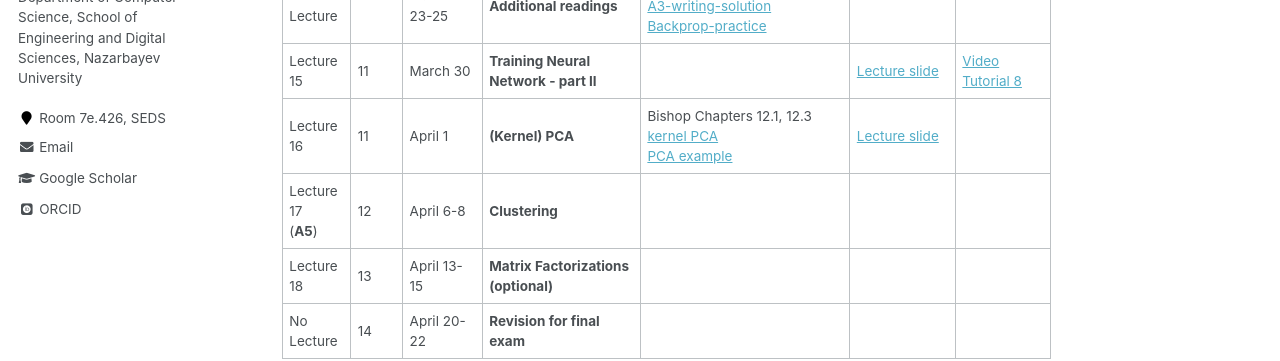
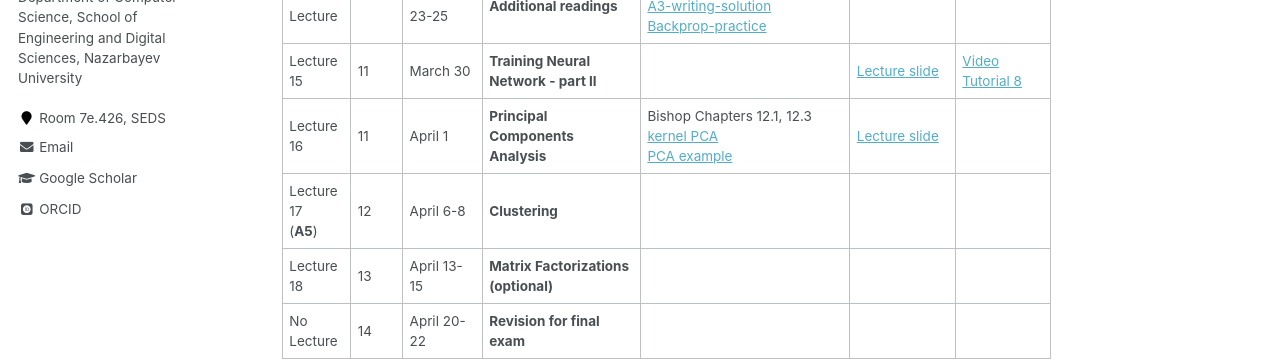
Before and after one commit to tunguyen87/seds-ml, a Jekyll site: the page built from _pages/Lecture.md, in a window 1280 px wide and 900 px high, scrolled down 1457 px. Shown: the part 338-699 px from the top of the window. Built offline with Jekyll 4.4.1, drawn with Linux system fonts in a browser that asks for light colours; some web fonts are replaced.

Commit message:
Update Lecture.md

```diff
--- a/_pages/Lecture.md
+++ b/_pages/Lecture.md
@@ -36,7 +36,7 @@ Last day of classes: April 23
 | Lecture 14<br>(**A4**)   |   10  |March 16-18    |  **Training Neural Network**      | [backprop-notes](https://cs231n.github.io/optimization-2/) <br>[Olah on backprop](http://colah.github.io/posts/2015-08-Backprop/) <br> [Train-NN-1](https://cs231n.github.io/neural-networks-2/),[Train-NN-2](https://cs231n.github.io/neural-networks-3/)(from cs231n) <br>  Bishop Chapter 5  |  [Lecture slide](https://drive.google.com/file/d/1Yc4xBIXPqSPFn4yRYigyYgGPEKIjR2tA/view?usp=sharing)   |  [Video](https://youtu.be/1aU3eobzuq4) <br>[Tutorial 7](https://drive.google.com/file/d/1AI0zv-MjtumkM4ZrKnF8W0wvmjMU0yj0/view?usp=sharing)   |
 | No Lecture   |       |March 23-25   |    **Additional readings**               | [Matrix calculus](https://drive.google.com/drive/folders/1333Nyf4ch13JF2EP5c1CjV7eqcYPEuxl?usp=sharing) <br> [A3-writing-solution](https://drive.google.com/file/d/1yI3itYhVueS_iE-9vppZePc0FkJtkw_h/view?usp=sharing) <br> [Backprop-practice](https://drive.google.com/file/d/18QoGY2v1vx-zctd2yq9vMYn9i5dqNj26/view?usp=sharing)         |          |              |
 | Lecture 15   |   11  |March 30 |    **Training Neural Network - part II**                  |          | [Lecture slide](https://drive.google.com/file/d/1xAIO6C2YtozibELAdrxthm1YkZ4J7DhG/view?usp=sharing)         | [Video](https://youtu.be/OhyIR174IPw) <br>[Tutorial 8](https://drive.google.com/file/d/1kXvlY0H4wHe80XfhAOzLuPEPciBdRhLi/view?usp=sharing)         |
-| Lecture 16   |   11  |April 1  |    **(Kernel) PCA**   | Bishop Chapters 12.1, 12.3 <br>  [kernel PCA](https://drive.google.com/file/d/1-61CrswoeT-RFkKg1nFopRfkZTOE61EN/view?usp=sharing) <br> [PCA example](https://drive.google.com/file/d/16c094HG9KT0_1saOMht3HihoO_ObOQPx/view?usp=sharing)        |  [Lecture slide](https://drive.google.com/file/d/1vh3V8gvUFutozA9p4jZQK_VunUKCDl83/view?usp=sharing)        |              |
+| Lecture 16   |   11  |April 1  |    **Principal Components Analysis**   | Bishop Chapters 12.1, 12.3 <br>  [kernel PCA](https://drive.google.com/file/d/1-61CrswoeT-RFkKg1nFopRfkZTOE61EN/view?usp=sharing) <br> [PCA example](https://drive.google.com/file/d/16c094HG9KT0_1saOMht3HihoO_ObOQPx/view?usp=sharing)        |  [Lecture slide](https://drive.google.com/file/d/1vh3V8gvUFutozA9p4jZQK_VunUKCDl83/view?usp=sharing)        |              |
 | Lecture 17<br>(**A5**)   |   12   |April 6-8  |   **Clustering**                    |                    |          |              |
 | Lecture 18   |   13   |April 13-15    |   **Matrix Factorizations (optional)**                    |                    |          |              |
 | No Lecture    |   14   |April 20-22    |  **Revision for final exam**                     |                    |          |              |
```
